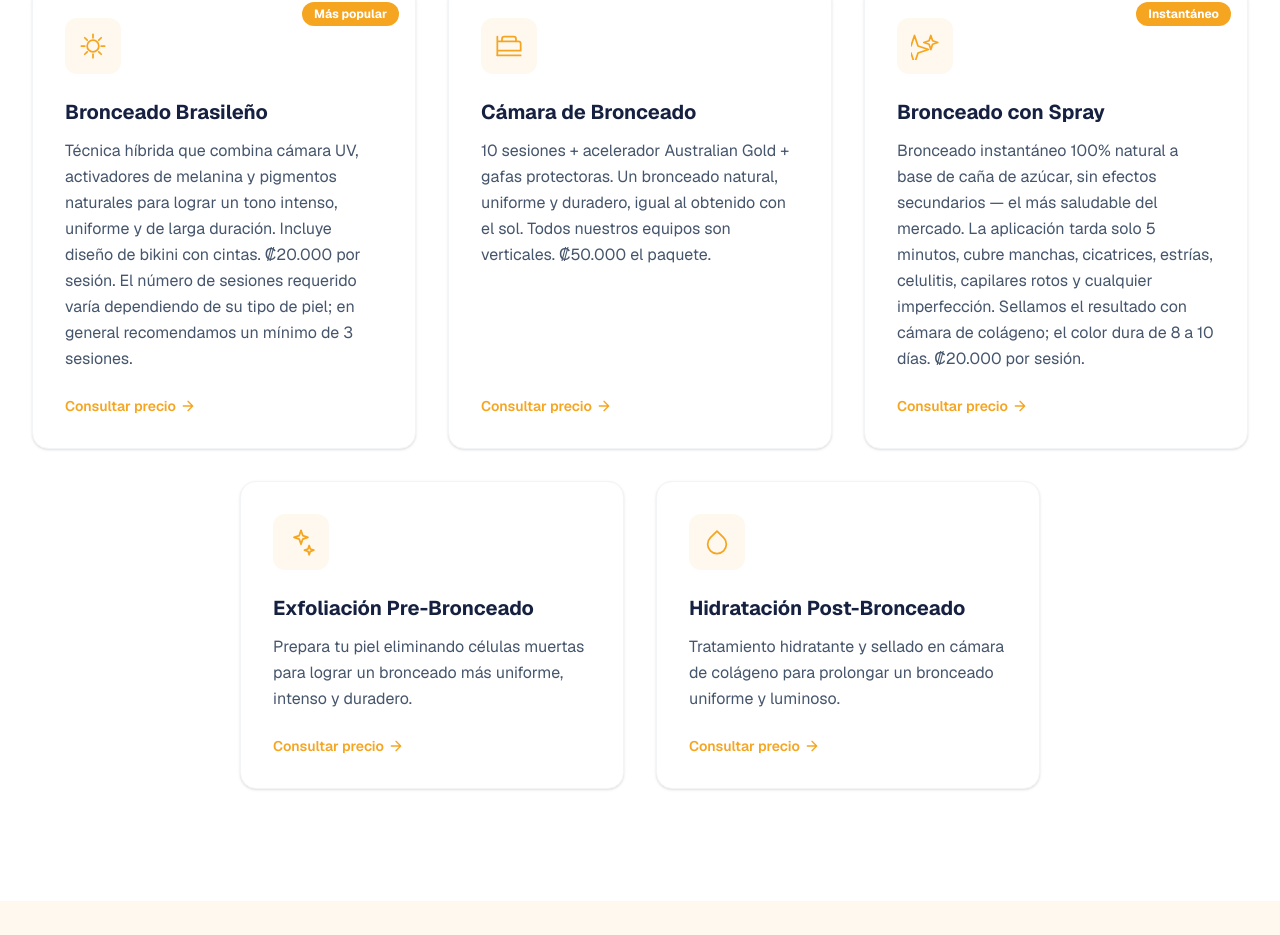
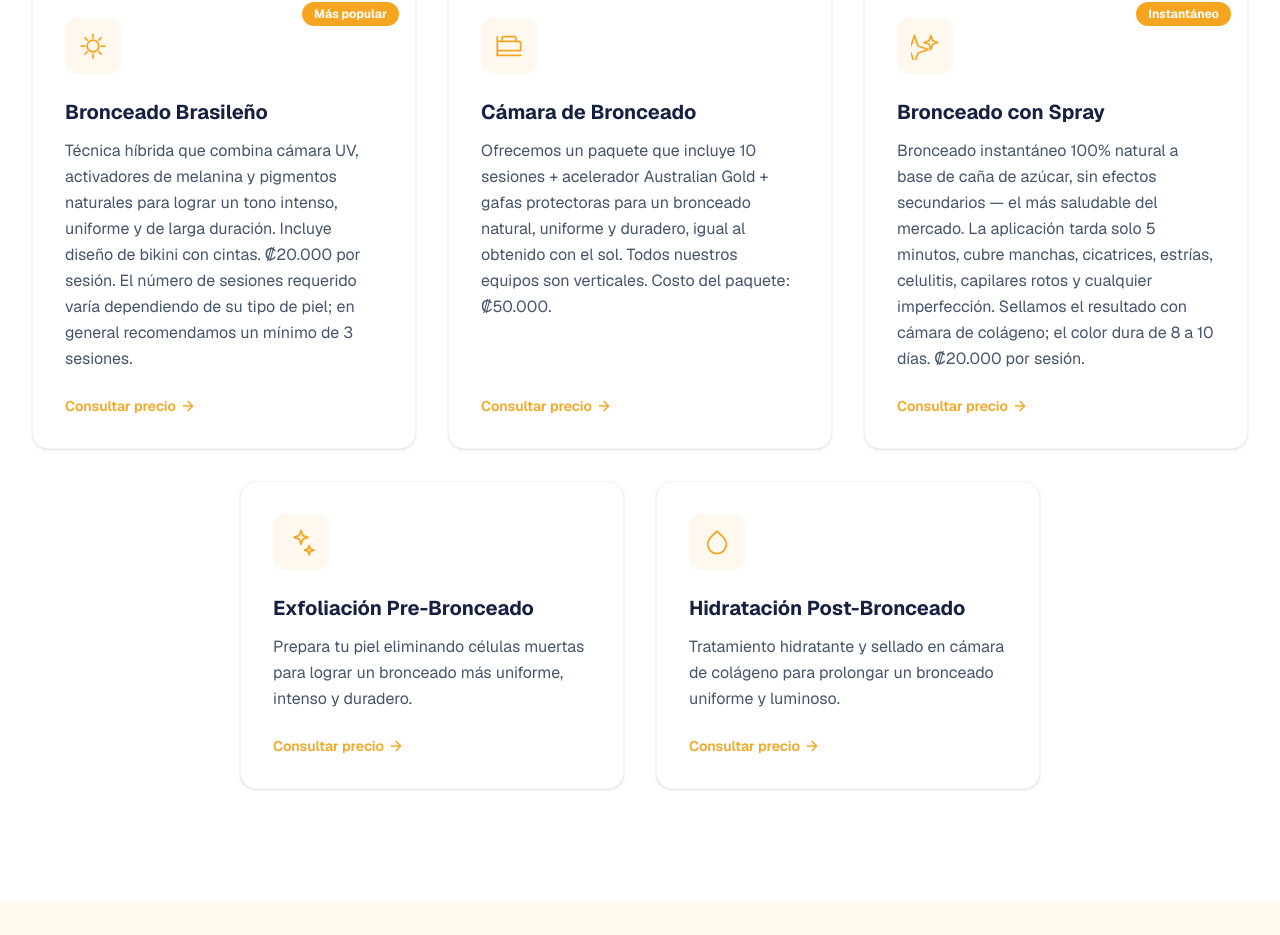
Before and after one commit to luigi198/solaris-bronceado, a Next.js app: page / in a window 1280 px wide. Shown: the part 1402-2337 px from the top of the page. Built offline with nearby package versions, Linux system fonts and the light colour scheme.

Commit message:
copy: rewrite Cámara de Bronceado description per customer feedback

```diff
--- a/src/components/Services.tsx
+++ b/src/components/Services.tsx
@@ -23,7 +23,7 @@ const SERVICES = [
   {
     title: "Cámara de Bronceado",
     description:
-      "10 sesiones + acelerador Australian Gold + gafas protectoras. Un bronceado natural, uniforme y duradero, igual al obtenido con el sol. Todos nuestros equipos son verticales. ₡50.000 el paquete.",
+      "Ofrecemos un paquete que incluye 10 sesiones + acelerador Australian Gold + gafas protectoras para un bronceado natural, uniforme y duradero, igual al obtenido con el sol. Todos nuestros equipos son verticales. Costo del paquete: ₡50.000.",
     tag: null,
     icon: (
       <svg width="28" height="28" viewBox="0 0 24 24" fill="none" stroke="currentColor" strokeWidth="1.5" strokeLinecap="round" strokeLinejoin="round" aria-hidden="true">
```
